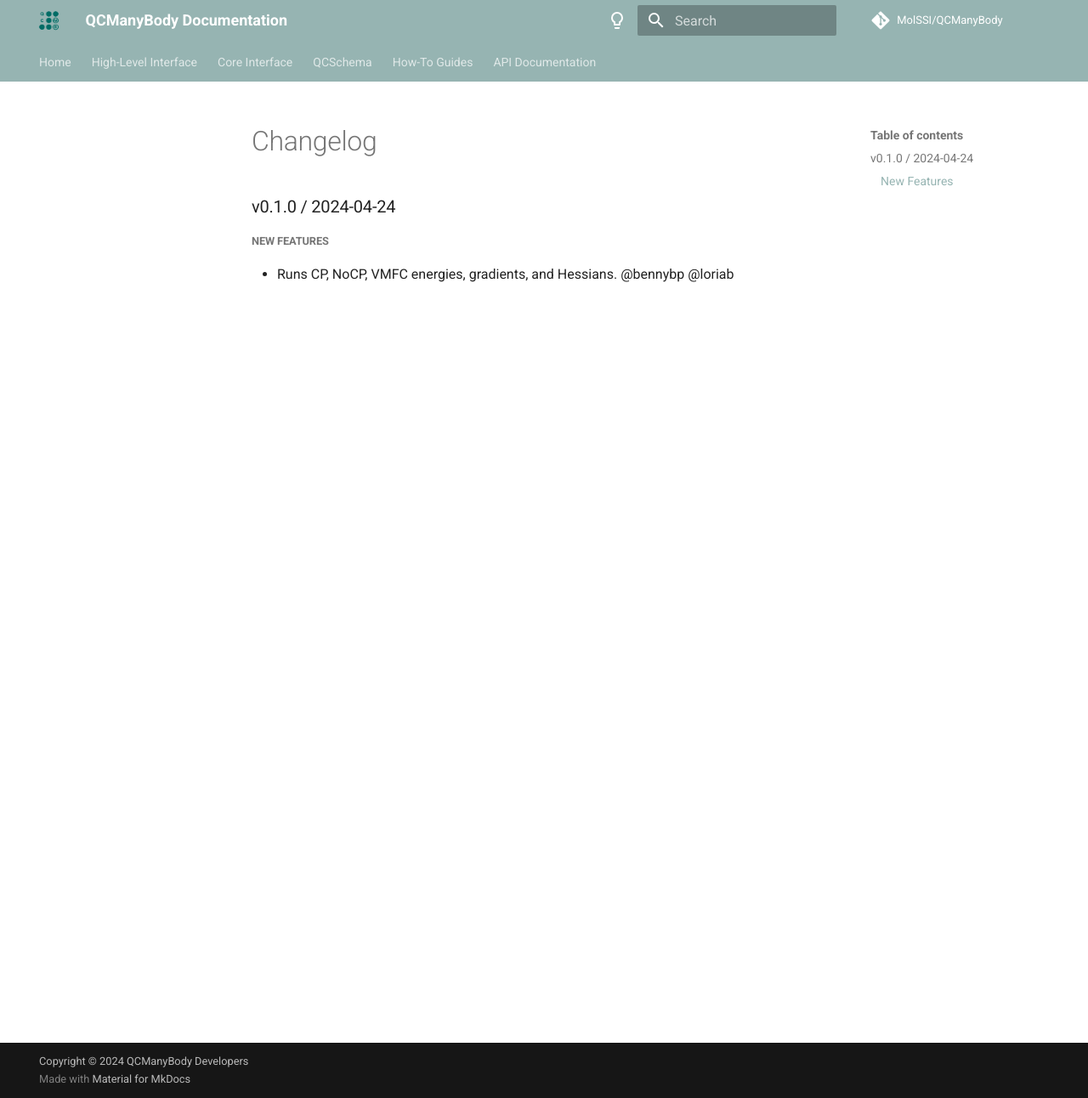
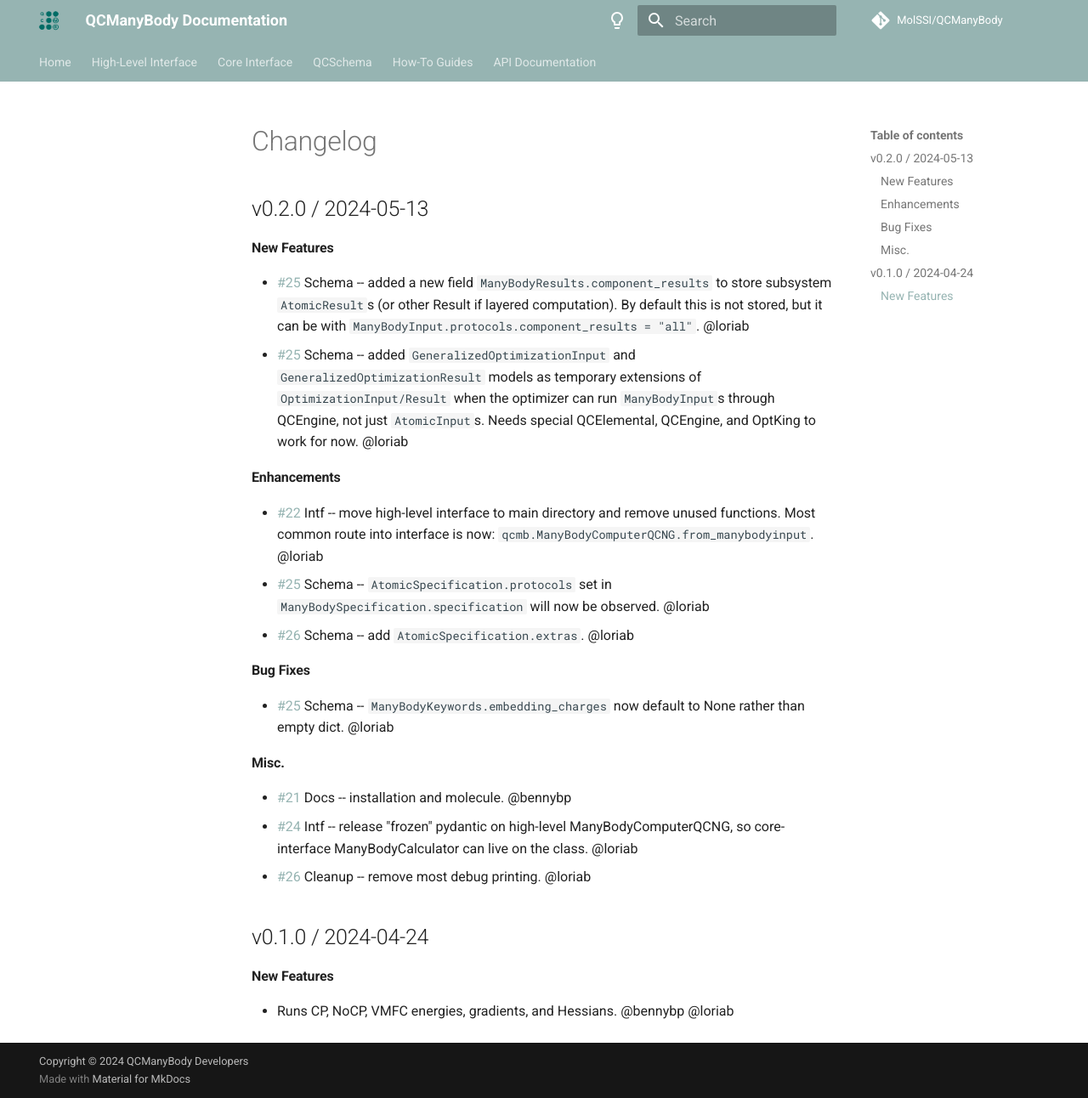
Before and after one commit to MolSSI/QCManyBody, an MkDocs documentation site: the page built from docs/changelog.md, in a window 1280 px wide and 1292 px high. Shown: the whole window at 85% size. Built offline with MkDocs 1.6.1 and Material for MkDocs 9.7.7, drawn with Linux system fonts in a browser that asks for light colours; comment, search, counter and statistics services are not loaded.

Commit message:
v0.2 changelog

```diff
--- a/docs/changelog.md
+++ b/docs/changelog.md
@@ -1,34 +1,59 @@
 # Changelog
 
 <!--
-vX.Y.0 / 2024-MM-DD (Unreleased)
---------------------
+## vX.Y.0 / 2024-MM-DD (Unreleased)
 
-Breaking Changes
-++++++++++++++++
+#### Breaking Changes
 
-New Features
-++++++++++++
+#### New Features
 
-Enhancements
-++++++++++++
+#### Enhancements
 
-Bug Fixes
-+++++++++
+#### Bug Fixes
 
-Misc.
-+++++
+#### Misc.
 
-MUST (Unmerged)
-+++++++++++++++
+#### MUST (Unmerged)
 
-WIP (Unmerged)
-++++++++++++++
+#### WIP (Unmerged)
 -->
 
 
-### v0.1.0 / 2024-04-24
+## v0.2.0 / 2024-05-13
 
-##### New Features
+#### New Features
+
+* [\#25](https://github.com/MolSSI/QCManyBody/pull/25) Schema -- added a new field `ManyBodyResults.component_results`
+  to store subsystem `AtomicResult`s (or other Result if layered computation). By default this is not stored, but it can
+  be with `ManyBodyInput.protocols.component_results = "all"`. @loriab
+* [\#25](https://github.com/MolSSI/QCManyBody/pull/25) Schema -- added `GeneralizedOptimizationInput` and
+  `GeneralizedOptimizationResult` models as temporary extensions of `OptimizationInput/Result` when the optimizer can
+  run `ManyBodyInput`s through QCEngine, not just `AtomicInput`s. Needs special QCElemental, QCEngine, and OptKing to
+  work for now. @loriab
+
+#### Enhancements
+
+* [\#22](https://github.com/MolSSI/QCManyBody/pull/22) Intf -- move high-level interface to main directory and remove
+  unused functions. Most common route into interface is now: `qcmb.ManyBodyComputerQCNG.from_manybodyinput`. @loriab
+* [\#25](https://github.com/MolSSI/QCManyBody/pull/25) Schema -- `AtomicSpecification.protocols` set in
+  `ManyBodySpecification.specification` will now be observed. @loriab
+* [\#26](https://github.com/MolSSI/QCManyBody/pull/26) Schema -- add `AtomicSpecification.extras`. @loriab
+
+#### Bug Fixes
+
+* [\#25](https://github.com/MolSSI/QCManyBody/pull/25) Schema -- `ManyBodyKeywords.embedding_charges` now default to None
+  rather than empty dict. @loriab
+
+#### Misc.
+
+* [\#21](https://github.com/MolSSI/QCManyBody/pull/21) Docs -- installation and molecule. @bennybp
+* [\#24](https://github.com/MolSSI/QCManyBody/pull/24) Intf -- release "frozen" pydantic on high-level
+  ManyBodyComputerQCNG, so core-interface ManyBodyCalculator can live on the class. @loriab
+* [\#26](https://github.com/MolSSI/QCManyBody/pull/26) Cleanup -- remove most debug printing. @loriab
+
+
+## v0.1.0 / 2024-04-24
+
+#### New Features
 
 * Runs CP, NoCP, VMFC energies, gradients, and Hessians. @bennybp @loriab
```
